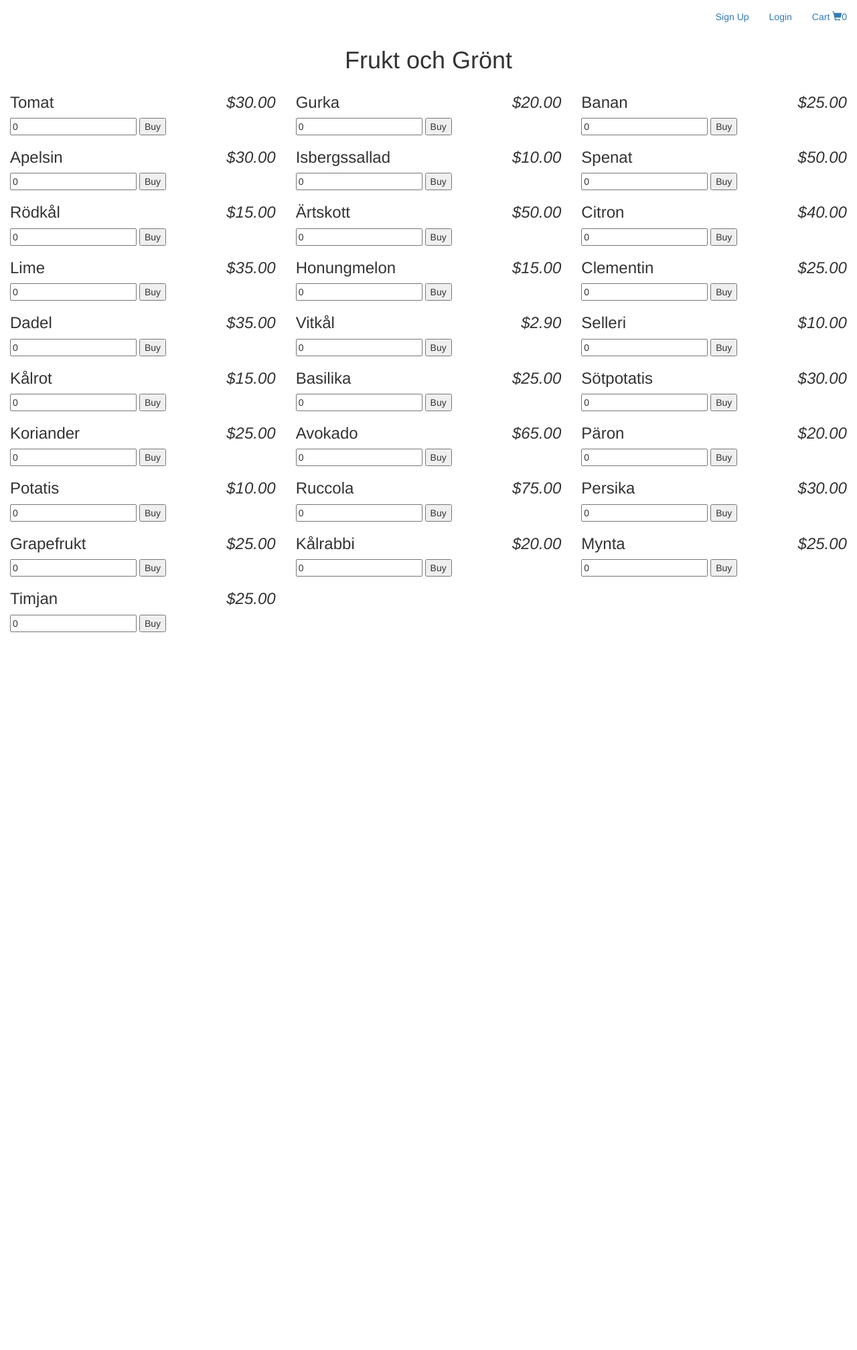
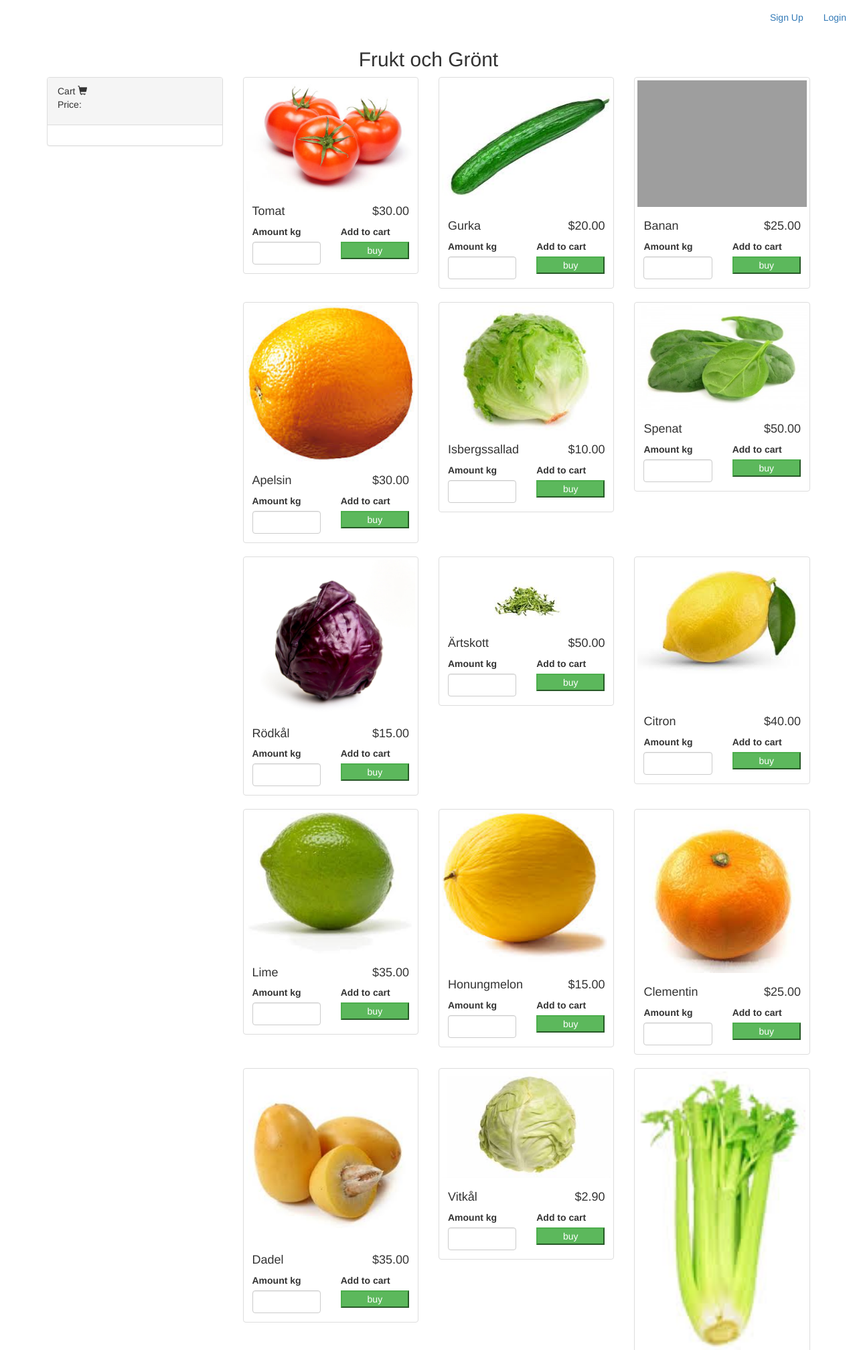
Before and after one commit to englund/eitf05, a PHP site: page / in a window 1280 px wide. Shown: the top 2016 px of the page at 67% size. Before the commit the page ends 944 px from the top, so only its background shows below. Run offline with PHP 8.4, Linux system fonts and the light colour scheme; data comes from the database, SQL or seed files in the repository; some libraries are stand-ins or nearby versions; grey boxes are pictures that could not be loaded.

Commit message:
Fixed Some Layout for the store

```diff
--- /dev/null
+++ b/css/store.css
@@ -0,0 +1,3 @@
+.fixed {
+    position: absolute;
+}
--- /dev/null
+++ b/html/login-modal.html
@@ -0,0 +1,26 @@
+<!-- Modal -->
+<div class="modal fade" id="login" role="dialog">
+    <div class="modal-dialog">
+        <!-- Modal content-->
+        <div class="modal-content">
+            <div class="modal-header">
+                <button type="button" class="close" data-dismiss="modal">&times;</button>
+                <h4 class="modal-title">Loggin</h4>
+            </div>
+            <div class="modal-body">
+                <form role="form">
+                    <div class="form-group">
+                        <label for="username">Username</label>
+                        <input type="text" name="username" id="username" class="form-control" ng-model="user.username">
+                    </div>
+                    <div class="form-group">
+                        <label for="password">Password</label>
+                        <input type="password" name="password" id="password" class="form-control"
+                               ng-model="user.password">
+                    </div>
+                    <button type="submit" class="btn btn-default" ng-click="login(user)">Login</button>
+                </form>
+            </div>
+        </div>
+    </div>
+</div>
--- /dev/null
+++ b/html/product-layout.html
@@ -0,0 +1,26 @@
+
+    <div class="row" ng-repeat="rows in chunkedProducts">
+
+        <div class="col-sm-4 col-lg-4 col-md-4" ng-repeat="product in rows">
+            <div class="thumbnail">
+                <img ng-src="{{product.image_url}}" width="304" height="236">
+
+                <div class="caption">
+                    <h4 class="pull-right">{{product.price | currency}}</h4>
+                    <h4>{{product.name}}</h4>
+
+                    <div class="row">
+                        <div class="col-sm-6 col-lg-6 col-md-6">
+                            <label for="amount">Amount kg</label>
+                            <input type="number" id="amount" class="form-control" ng-model="buy.amount">
+                        </div>
+                        <div class="col-sm-6 col-lg-6 col-md-6">
+                            <label for="amount">Add to cart</label>
+                            <input type="button" class="btn-block btn-success" ng-click="store.addToCart(product,buy.amount)" value="buy">
+                        </div>
+                    </div>
+                </div>
+            </div>
+        </div>
+
+    </div>
--- /dev/null
+++ b/html/sign-up-modal.html
@@ -0,0 +1,31 @@
+<!-- Modal -->
+<div class="modal fade" id="signUp" role="dialog">
+    <div class="modal-dialog">
+        <!-- Modal content-->
+        <div class="modal-content">
+            <div class="modal-header">
+                <button type="button" class="close" data-dismiss="modal">&times;</button>
+                <h4 class="modal-title">Loggin</h4>
+            </div>
+            <div class="modal-body">
+                <form role="form">
+                    <div class="form-group">
+                        <label for="username">Username</label>
+                        <input type="text" id="username" class="form-control" ng-model="user.username">
+                        {{user.username}}
+                    </div>
+                    <div class="form-group">
+                        <label for="password">Password</label>
+                        <input type="password" id="password" class="form-control" ng-model="user.password">
+                    </div>
+                    <div class="form-group">
+                        <label for="address">Adress</label>
+                        <input type="text" id="address" class="form-control" ng-model="user.address">
+                    </div>
+                    <button type="submit" class="btn btn-default" ng-click="signUp(user)">Sing up</button>
+                </form>
+            </div>
+        </div>
+    </div>
+
+</div>
--- a/index.php
+++ b/index.php
@@ -3,110 +3,63 @@
 <head>
     <meta charset="utf-8">
     <link href="https://maxcdn.bootstrapcdn.com/bootstrap/3.3.5/css/bootstrap.min.css" rel="stylesheet" type="text/css">
+    <link href="css/store.css" rel="stylesheet" type="text/css">
     <script type="text/javascript" src="https://ajax.googleapis.com/ajax/libs/jquery/1.11.3/jquery.min.js"></script>
     <script type="text/javascript" src="http://maxcdn.bootstrapcdn.com/bootstrap/3.3.5/js/bootstrap.min.js"></script>
     <script type="text/javascript" src="js/angular.min.js"></script>
     <script type="text/javascript" src="js/app.js"></script>
+    <script type="text/javascript" src="js/functions.js"></script>
 </head>
 
 <body ng-controller="StoreController as store">
-<!--header-->
-<div class="collapse navbar-collapse" id="bs-example-navbar-collapse-1">
-    <ul class="nav navbar-nav navbar-right">
-        <li>
-            <a class="page-scroll" href="#signUp" data-toggle="modal" data-target="#signUp">Sign Up</a>
-        </li>
-        <li>
-            <a class="page-scroll" href="#myModal" data-toggle="modal" data-target="#login">Login</a>
-        </li>
-        <li>
-            <a class="page-scroll" href="#contact">Cart <span class="glyphicon glyphicon-shopping-cart"
-                                                              aria-hidden="true"></span>{{cart.length}}{{ItemAmount}}</a>
-        </li>
-    </ul>
-</div>
-<!--  Store Header  -->
+
+<nav class="navbar">
+    <div class="container-fluid">
+        <div>
+            <ul class="nav navbar-nav navbar-right">
+                <li><a class="page-scroll" href="#signUp" data-toggle="modal" data-target="#signUp">Sign Up</a></li>
+                <li><a class="page-scroll" href="#myModal" data-toggle="modal" data-target="#login">Login</a></li>
+            </ul>
+        </div>
+    </div>
+</nav>
 <header>
-    <h1 class="text-center">Frukt och Grönt</h1>
+    <h2 class="text-center">Frukt och Grönt</h2>
 </header>
+<div class="container">
+<div class="row">
+    <div class="col-sm-3 col-lg-3 col-md-3">
+        <div class="panel panel-default ">
+            <div class="panel-heading">Cart <span class="glyphicon glyphicon-shopping-cart" aria-hidden="true"></span>
+               <p class ="text-left">Price: {{totalPrice| currency}}</p>
+            </div>
+            <div class="panel-body">
+                <ul class="list-group" ng-repeat="product in cart">
+                    <li class="list-group-item">
+                        <table class="table">
+                            <tbody>
+                            <tr>
+                                <td>{{product.name}}</td>
+                                <td>{{product.amount}}kg</td>
+                                <td>{{product.price*product.amount| currency}}</td>
+                            </tr>
+                            </tbody>
 
+                        </table>
+                    </li>
+                </ul>
 
-<div class="col-md-4" ng-repeat="product in products">
-    <h3>{{product.name}} <em class="pull-right">{{product.price | currency}}</em></h3>
-    <!-- Image Gallery-->
-    <div ng-controller="GalleryController as gallery" ng-show="product.images.length">
-        <div class="img-wrap">
-            <img ng-src="{{product.images[gallery.current]}}"/>
-        </div>
-        <ul class="img-thumbnails clearfix">
-            <li class="small-image pull-left thumbnail" ng-repeat="image in product.images">
-                <img ng-src="{{image}}"/>
-            </li>
-        </ul>
-    </div>
-
-    <input type="number" value="0" ng-model="amount">
-    <input type="button" value="Buy" ng-click="store.addToCart(product)">
-</div>
-</div>
-
-
-<!-- Modal -->
-<div class="modal fade" id="login" role="dialog">
-    <div class="modal-dialog">
-        <!-- Modal content-->
-        <div class="modal-content">
-            <div class="modal-header">
-                <button type="button" class="close" data-dismiss="modal">&times;</button>
-                <h4 class="modal-title">Loggin</h4>
-            </div>
-            <div class="modal-body">
-                <form role="form">
-                    <div class="form-group">
-                        <label for="username">Username</label>
-                        <input type="text" name="username" id="username" class="form-control" ng-model="user.username">
-                    </div>
-                    <div class="form-group">
-                        <label for="password">Password</label>
-                        <input type="password" name="password" id="password" class="form-control" ng-model="user.password">
-                    </div>
-                    <button type="submit" class="btn btn-default" ng-click="login(user)">Login</button>
 
             </div>
         </div>
     </div>
+    <div class="col-sm-9 col-lg-9 col-md-9 scrollit">
+        <product-information></product-information>
+    </div>
 </div>
-
-<!-- Modal -->
-<div class="modal fade" id="signUp" role="dialog">
-    <div class="modal-dialog">
-        <!-- Modal content-->
-        <div class="modal-content">
-            <div class="modal-header">
-                <button type="button" class="close" data-dismiss="modal">&times;</button>
-                <h4 class="modal-title">Loggin</h4>
-            </div>
-            <div class="modal-body">
-                <form role="form">
-                    <div class="form-group">
-                        <label for="username">Username</label>
-                        <input type="text" id="username" class="form-control" ng-model="user.username">
-                    </div>
-                    <div class="form-group">
-                        <label for="password">Password</label>
-                        <input type="password" id="password" class="form-control" ng-model="user.password">
-                    </div>
-                    <div class="form-group">
-                        <label for="address">Adress</label>
-                        <input type="text"id="address" class="form-control" ng-model="user.address">
-                    </div>
-                    <button type="submit" class="btn btn-default" ng-click="signUp(user)">Sing up</button>
-
-            </div>
-        </div>
-    </div>
-
 </div>
+<sing-up-modal></sing-up-modal>
+<login-modal></login-modal>
 
 
 </body>
--- a/js/app.js
+++ b/js/app.js
@@ -5,34 +5,37 @@
         $scope.amount = 0;
         $scope.cart = [];
 
-        this.addToCart = function (product) {
+        this.addToCart = function (product,amount) {
             var cart = $scope.cart;
             var found = cart.some(function (el) {
                 if (el.name === product.name) {
-                    product.amount = 2;
+                    product.amount += amount;
                     return true;
                 }
                 return false;
             });
             if (!found) {
+                product.amount = amount;
                 $scope.cart.push(product);
             }
-            amountOfValues();
+            calculatePrice();
         };
-        var amountOfValues = function () {
+        var calculatePrice = function () {
+            var cart = $scope.cart;
             var count = 0;
-
-            for (var items in $scope.cart) {
-                count += items.amount;
+            for(var j = 0; j < cart.length; j++){
+                count+= cart[j].amount* cart[j].price;
             }
-            $scope.ItemAmount = count;
+            $scope.totalPrice = count;
         };
         $http.get('/api/products.php').success(function (response) {
             $scope.products = response.products;
+            $scope.chunkedProducts = chunk(response.products, 3);
         });
 
 
         $scope.signUp = function(user){
+            $scope.username = user.username;
             console.log(JSON.stringify(user));
             $http({
                 url: '/api/users.php?action=create',
@@ -71,13 +74,6 @@
         };
     });
 
-    app.controller('GalleryController', function () {
-        this.current = 0;
-
-        this.setCurrent = function (imageNumber) {
-            this.current = imageNumber || 0;
-        };
-    });
 
     app.controller("ReviewController", function () {
 
@@ -89,5 +85,25 @@
         };
     });
 
+    app.directive("productInformation", function() {
+        return {
+            restrict: 'E',
+            templateUrl: "html/product-layout.html"
+        };
+    });
+    app.directive("singUpModal", function() {
+        return {
+            restrict: 'E',
+            templateUrl: "html/sign-up-modal.html"
+        };
+    });
+    app.directive("loginModal", function() {
+        return {
+            restrict: 'E',
+            templateUrl: "html/login-modal.html"
+        };
+    });
+
+
 
 })();
--- /dev/null
+++ b/js/functions.js
@@ -0,0 +1,9 @@
+
+//Chuncks an array
+function chunk(arr, size) {
+    var newArr = [];
+    for (var i=0; i<arr.length; i+=size) {
+        newArr.push(arr.slice(i, i+size));
+    }
+    return newArr;
+}
```
